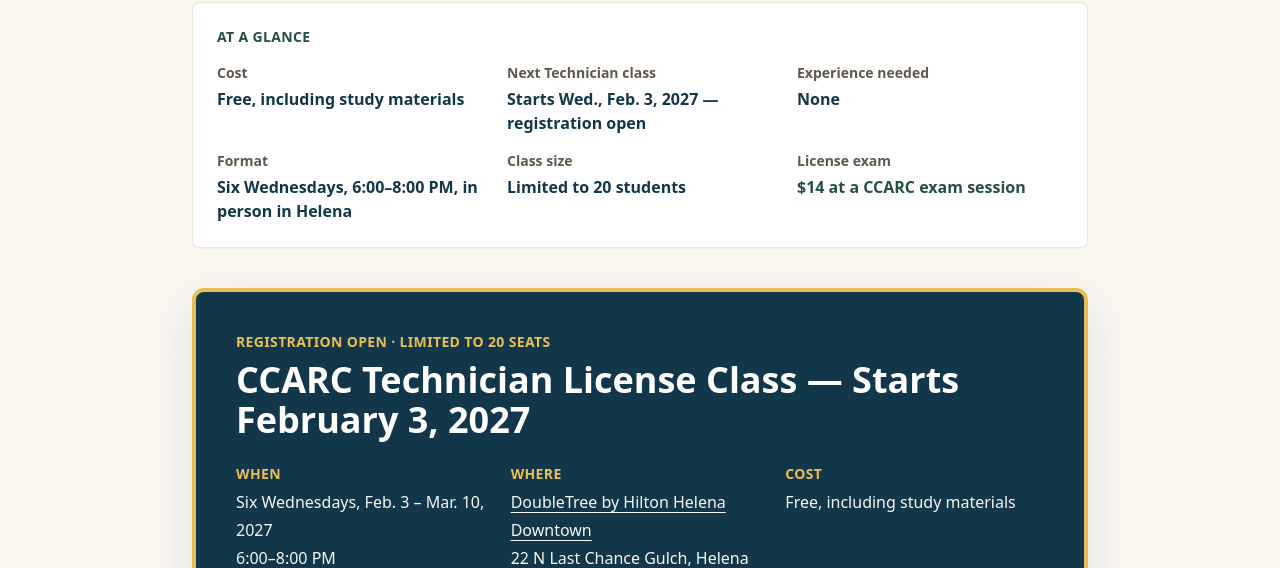
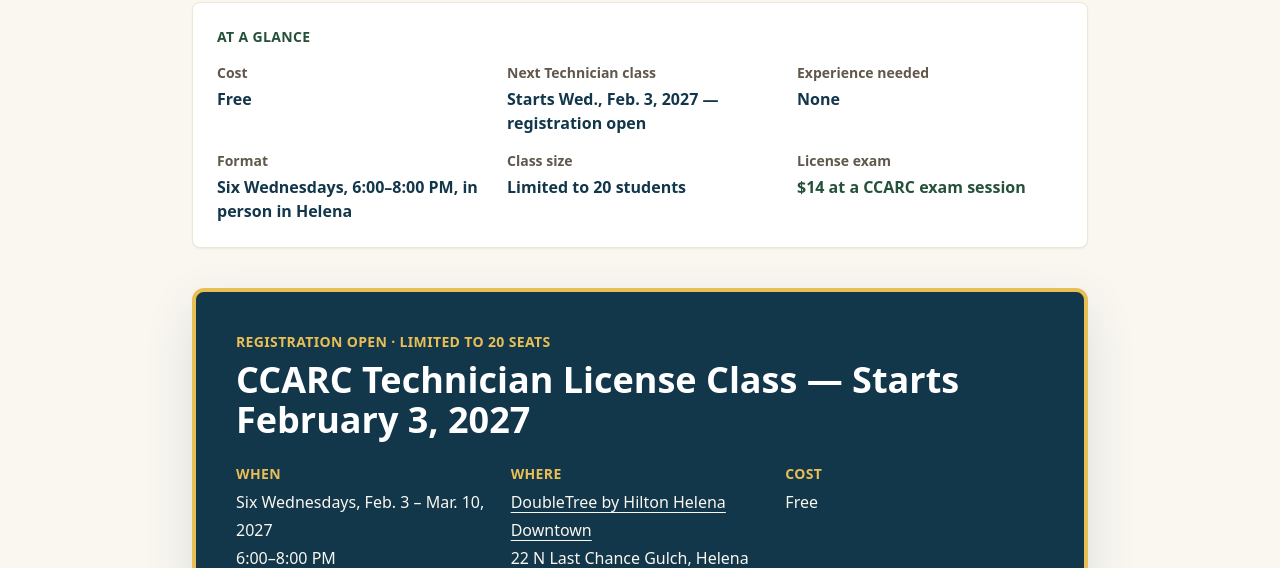
Before and after one commit to membership-ccarc/n7rb, a Next.js app: page /classes in a window 1280 px wide. Shown: the part 359-927 px from the top of the page. Built offline with nearby package versions, Linux system fonts and the light colour scheme; no server answers.

Commit message:
removed free study material mention for clarity purposes.

```diff
--- a/app/classes/page.tsx
+++ b/app/classes/page.tsx
@@ -68,7 +68,7 @@ export default function ClassesPage() {
       <AtAGlance
         className="mx-auto mt-10 max-w-4xl"
         items={[
-          { label: "Cost", value: "Free, including study materials" },
+          { label: "Cost", value: "Free" },
           { label: "Next Technician class", value: `${TECHNICIAN_CLASS.shortLabel} — registration open` },
           { label: "Experience needed", value: "None" },
           { label: "Format", value: "Six Wednesdays, 6:00–8:00 PM, in person in Helena" },
@@ -98,7 +98,7 @@ export default function ClassesPage() {
             </div>
             <div>
               <dt className="text-sm font-bold uppercase tracking-wide text-gold-300">Cost</dt>
-              <dd className="mt-1 leading-7">Free, including study materials</dd>
+              <dd className="mt-1 leading-7">Free</dd>
             </div>
           </dl>
           <p className="mt-6 text-lg leading-8 text-stonewarm-50">
--- a/app/news/page.tsx
+++ b/app/news/page.tsx
@@ -25,7 +25,7 @@ export default function NewsPage() {
         <h2 className="text-3xl font-black text-mountain-900">Recent Updates</h2>
         <div className="mt-7 space-y-5">
           <NewsItem date="November 5, 2026" title="Next Technician License Class Starts February 3 — Thank You, DoubleTree by Hilton">
-            <p>Our next free Technician License Class is set! The class meets for six Wednesday evenings, February 3 through March 10, 2027, from 6:00 to 8:00 PM at the <a className={linkClasses} href={LINKS.CLASS_LOCATION_MAP_URL} target="_blank" rel="noopener noreferrer">{PLACES.technicianClass.name}</a>, {PLACES.technicianClass.streetAddress}. No experience is required, and the class and study materials are free.</p>
+            <p>Our next free Technician License Class is set! The class meets for six Wednesday evenings, February 3 through March 10, 2027, from 6:00 to 8:00 PM at the <a className={linkClasses} href={LINKS.CLASS_LOCATION_MAP_URL} target="_blank" rel="noopener noreferrer">{PLACES.technicianClass.name}</a>, {PLACES.technicianClass.streetAddress}. No experience is required, and the class is free.</p>
             <p className="mt-4"><strong className="font-bold text-mountain-900">Seats are limited to {TECHNICIAN_CLASS.capacity} students</strong> and are filled in the order registrations arrive, so please register early. If you added your name to our pre-enrollment list, you&apos;ll hear from a club volunteer soon.</p>
             <p className="mt-4">A big thank-you to the DoubleTree by Hilton Helena Downtown, and especially General Manager John Lytle, for hosting the class and supporting our club&apos;s nonprofit effort to help more people around Helena earn their ham radio licenses. Community partners like this make free public education possible.</p>
             <p className="mt-4"><a className={linkClasses} href="/classes?interest=Technician#class-signup-form">Reserve your seat in the Technician class →</a></p>
```
